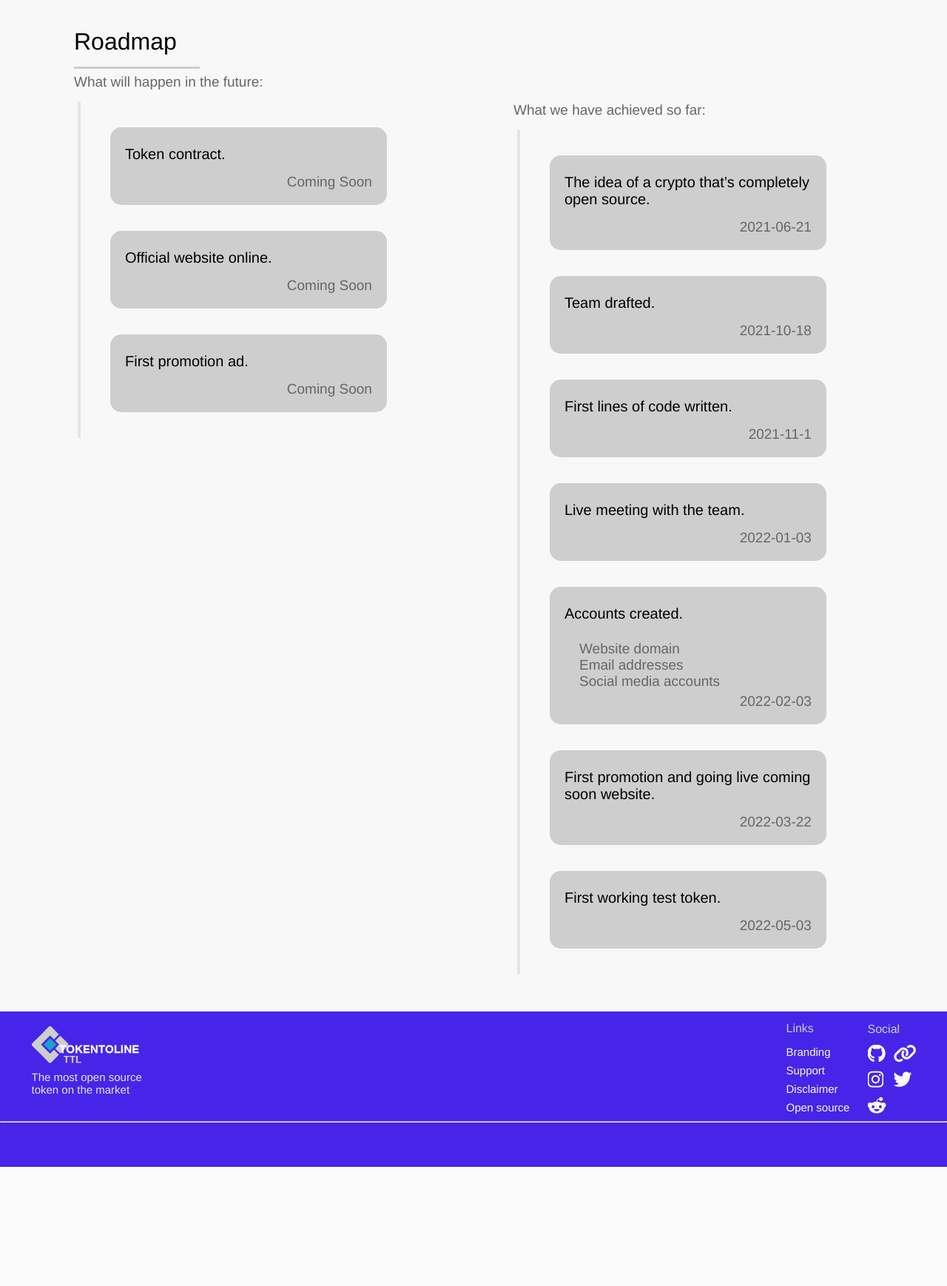
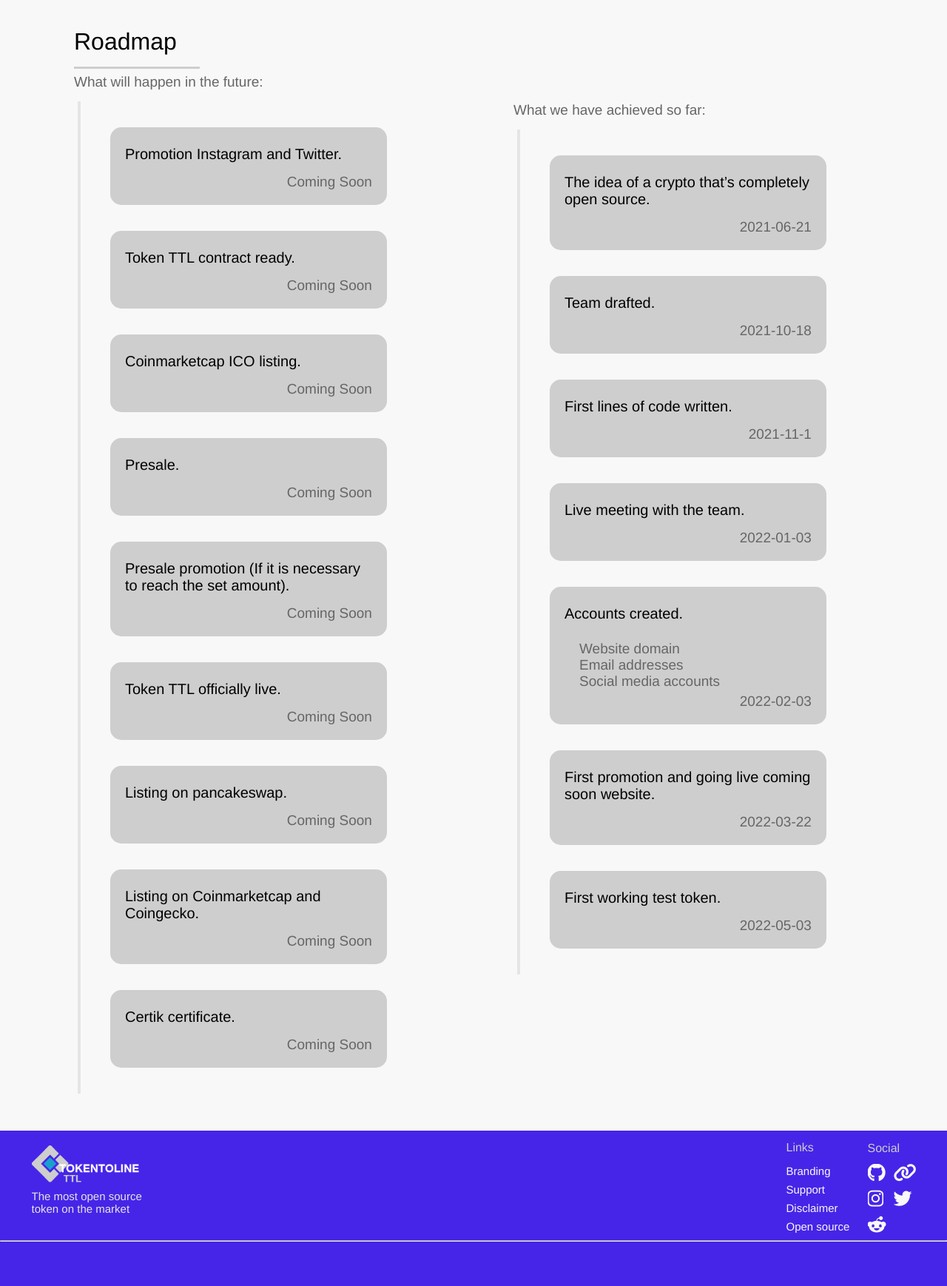
Before and after one commit to TokenToLine/WebsiteComingSoon, a PHP site: page /roadmap.php in a window 1280 px wide. Shown: the part 219-1957 px from the top of the page at 74% size. Before the commit the page ends 1796 px from the top, so only its background shows below. Run offline with PHP 8.4, Linux system fonts and the light colour scheme; some libraries are stand-ins or nearby versions.

Commit message:
Roadmap update
A taste of what will happen in the future

```diff
--- a/roadmap.php
+++ b/roadmap.php
@@ -29,18 +29,48 @@
             <p>What will happen in the future:</p>
 
             <div class="line">
-                <div class="road">
-                    <h5>Token contract.</h5>
+                <div class=road>
+                    <h5>Promotion Instagram and Twitter.</h5>
                     <p>Coming Soon</p>
                 </div>
 
-                <div class="road">
-                    <h5>Official website online.</h5>
+                <div class=road>
+                    <h5>Token TTL contract ready.</h5>
                     <p>Coming Soon</p>
                 </div>
 
-                <div class="road">
-                    <h5>First promotion ad.</h5>
+                <div class=road>
+                    <h5>Coinmarketcap ICO listing.</h5>
+                    <p>Coming Soon</p>
+                </div>
+
+                <div class=road>
+                    <h5>Presale.</h5>
+                    <p>Coming Soon</p>
+                </div>
+
+                <div class=road>
+                    <h5>Presale promotion (If it is necessary to reach the set amount).</h5>
+                    <p>Coming Soon</p>
+                </div>
+
+                <div class=road>
+                    <h5>Token TTL officially live.</h5>
+                    <p>Coming Soon</p>
+                </div>
+
+                <div class=road>
+                    <h5>Listing on pancakeswap.</h5>
+                    <p>Coming Soon</p>
+                </div>
+
+                <div class=road>
+                    <h5>Listing on Coinmarketcap and Coingecko.</h5>
+                    <p>Coming Soon</p>
+                </div>
+
+                <div class=road>
+                    <h5>Certik certificate.</h5>
                     <p>Coming Soon</p>
                 </div>
             </div>
```
